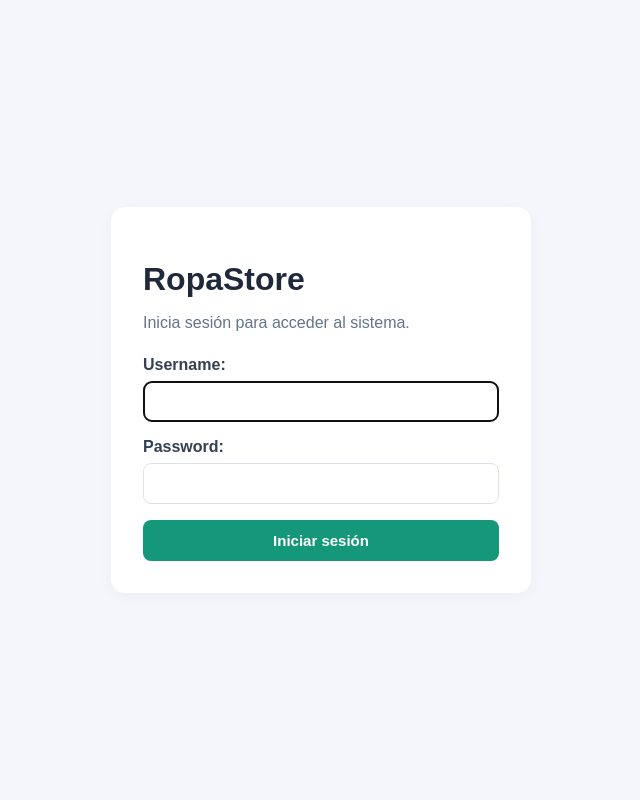
After one commit to Andres210128/RopaStore, a Django app: page /login/ in a window 1280 px wide. The commit adds this page. Shown: the whole page, without its empty margins (319-959 px from the left). Run offline with Django 5.2, Linux system fonts and the light colour scheme; parts of the project's set-up code (start-up, migrations or seed data) failed here and were passed over.

Commit message:
Prepare RopaStore for Render deployment

```diff
--- a/inventario/templates/inventario/base.html
+++ b/inventario/templates/inventario/base.html
@@ -83,7 +83,7 @@
                 </p>
             </div>
 
-            <div class="user">Administrador</div>
+            <div class="user">{{ request.user.get_username }}</div>
         </header>
 
         <div id="contenido" class="content">
--- /dev/null
+++ b/inventario/templates/registration/login.html
@@ -0,0 +1,75 @@
+<!DOCTYPE html>
+<html lang="es">
+<head>
+    <meta charset="UTF-8">
+    <meta name="viewport" content="width=device-width, initial-scale=1.0">
+    <title>Iniciar sesión | RopaStore</title>
+    <style>
+        * { box-sizing: border-box; }
+        body {
+            margin: 0;
+            min-height: 100vh;
+            display: grid;
+            place-items: center;
+            padding: 20px;
+            font-family: Arial, sans-serif;
+            background: #f4f6fb;
+            color: #20283b;
+        }
+        main {
+            width: min(100%, 420px);
+            padding: 32px;
+            border-radius: 14px;
+            background: white;
+            box-shadow: 0 3px 15px #18243a0a;
+        }
+        h1 { margin-bottom: 10px; }
+        p { color: #64748b; }
+        form { margin-top: 24px; }
+        form p { margin-bottom: 16px; }
+        label {
+            display: block;
+            margin-bottom: 7px;
+            color: #344054;
+            font-weight: bold;
+        }
+        input {
+            width: 100%;
+            padding: 12px;
+            border: 1px solid #dce1e9;
+            border-radius: 8px;
+        }
+        button {
+            width: 100%;
+            padding: 12px;
+            border: 0;
+            border-radius: 8px;
+            background: #159879;
+            color: white;
+            font-size: 15px;
+            font-weight: bold;
+            cursor: pointer;
+        }
+        .error { margin-top: 14px; color: #b91c1c; }
+    </style>
+</head>
+<body>
+    <main>
+        <h1>RopaStore</h1>
+        <p>Inicia sesión para acceder al sistema.</p>
+
+        {% if form.errors %}
+            <p class="error" role="alert">Usuario o contraseña incorrectos.</p>
+        {% endif %}
+
+        <form method="post">
+            {% csrf_token %}
+            {{ form.as_p }}
+            {% if next %}
+                <input type="hidden" name="next" value="{{ next }}">
+            {% endif %}
+            <button type="submit">Iniciar sesión</button>
+        </form>
+    </main>
+</body>
+</html>
--- a/inventario/urls.py
+++ b/inventario/urls.py
@@ -1,8 +1,16 @@
 
+from django.contrib.auth import views as auth_views
 from django.urls import path
 from . import views
 
 urlpatterns = [
+    path(
+        "login/",
+        auth_views.LoginView.as_view(template_name="registration/login.html"),
+        name="login",
+    ),
+    path("logout/", auth_views.LogoutView.as_view(), name="logout"),
+
     # Dashboard
     path("", views.dashboard, name="dashboard"),
 
--- a/requirements.txt
+++ b/requirements.txt
@@ -1,3 +1,6 @@
 Django==6.1.3
 Pillow==13.0.0
 psycopg[binary]==3.3.9
+django-cloudinary-storage==0.3.0
+whitenoise==6.12.0
+gunicorn==27.0.1
```
Also changed, not shown: config/settings.py (+34 -7 lines), inventario/management/commands/migrate_product_photos.py (added, +65 -0 lines), inventario/templates/inventario/_sidebar.html (+7 -0 lines), inventario/templates/inventario/_sidebar_styles.html (+24 -0 lines), inventario/tests.py (+50 -1 lines), inventario/views.py (+18 -0 lines), render.yaml (added, +19 -0 lines), inventario/management/__init__.py (added), inventario/management/commands/__init__.py (added).
